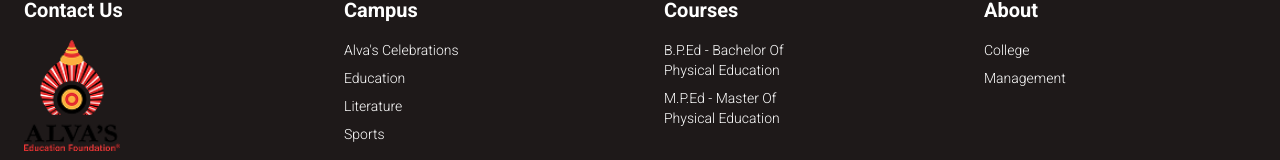
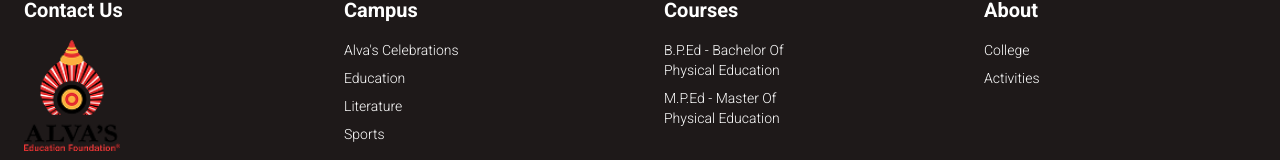
Before and after one commit to physicaleducation-alvas/physical-edu, a Next.js app: page / in a window 1280 px wide. Shown: the part 3130-3290 px from the top of the page. Built offline with nearby package versions, Linux system fonts and the light colour scheme.

Commit message:
Update: Minor changes

```diff
--- a/src/app/layout.js
+++ b/src/app/layout.js
@@ -407,10 +407,6 @@ export default function RootLayout({ children }) {
           <section className="relative mt-1">
 
             {/* Hero image wrapper – full width, not shrunken */}
-            {/* <div className="overflow-hidden shadow">
-              <Image src="/images/hero-section.png" width={1920} height={800} alt="Campus" className="w-full h-auto" priority />
-            </div> */}
-
             <HeroCarousel />
 
             {/* Enquiry strip overlay */}
--- a/src/app/page.js
+++ b/src/app/page.js
@@ -46,7 +46,7 @@ export default function SchoolsHeader() {
             <Link href="/notice-board">
               <div
                 ref={scrollRef}
-                className="flex-1 overflow-x-hidden whitespace-nowrap text-red-600 text-base py-3 pl-6"
+                className="flex-1 overflow-x-hidden rounded whitespace-nowrap text-red-600 text-base py-3 pl-6"
               >
                 <span className="inline-block subtitle1">
                   CLICK HERE !!!! - AIET Alumni Association Registration 2025-26 •
--- a/src/components/footer.jsx
+++ b/src/components/footer.jsx
@@ -60,8 +60,8 @@ export default function Footer() {
                         <div className="flex-1">
                             <h3 className="text-xl font-bold mb-4">About</h3>
                             <ul className="space-y-2 text-sm">
-                                <li><a href="#" className="hover:text-gray-300">College</a></li>
-                                <li><a href="#" className="hover:text-gray-300">Management</a></li>
+                                <li><a href="/college" className="hover:text-gray-300">College</a></li>
+                                <li><a href="/activities" className="hover:text-gray-300">Activities</a></li>
                             </ul>
                         </div>
 
```
